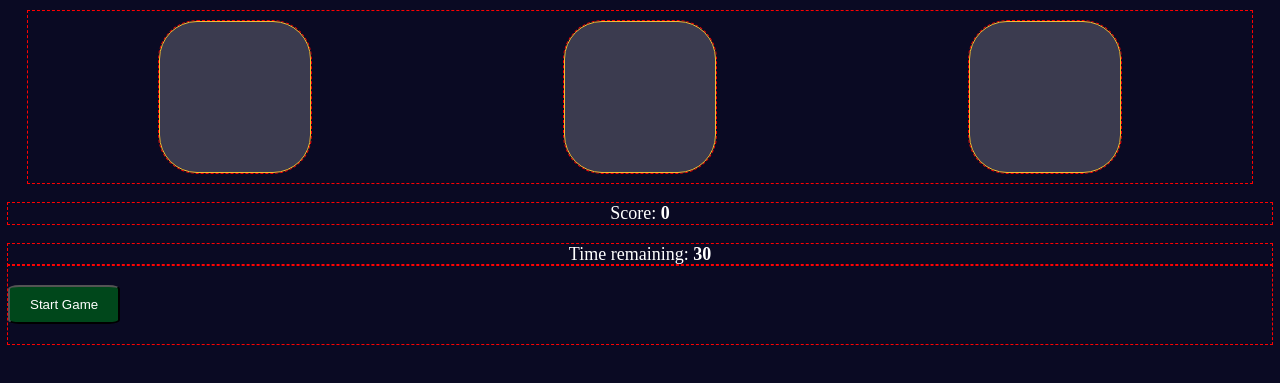
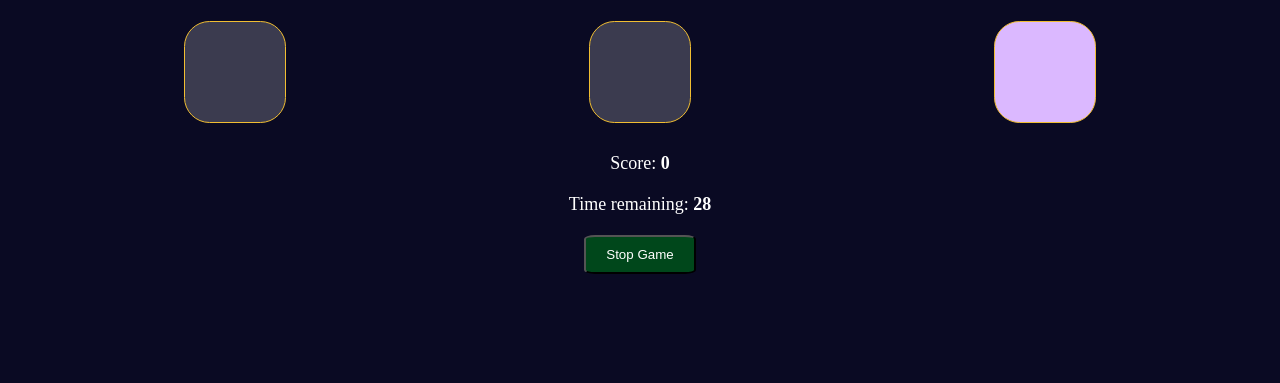
Before and after one commit to department19/FAC-Game, a website: page index.html in a window 1280 px wide. Both pictures are taken after a click on the button "Start Game". Shown: the part 39-422 px from the top of the page. Drawn offline with Linux system fonts and the light colour scheme.

Commit message:
updates to: start/stop button, readme notes

```diff
--- a/index.html
+++ b/index.html
@@ -17,7 +17,10 @@
   </div>
   <div id="score">Score: <span id="score-value">0</span></div>
   <div id="timer">Time remaining: <span id="timer-value">30</span></div>
-  <div id="buttonbox"><button id="startGame">Start Game</button></div>
+  <div id="buttonbox">
+    <button id="startGame" class="gamebutton">Start Game</button>
+    <button id="stopGame" class="gamebutton hidden">Stop Game</button>
+  </div>
   <script src="script.js"></script>
 </body>
 </html>
--- a/script.js
+++ b/script.js
@@ -4,10 +4,10 @@ document.addEventListener("DOMContentLoaded", function() {
   const scoreDisplay = document.getElementById("score-value");
   const timerDisplay = document.getElementById("timer-value");
   const gameStartButton = document.getElementById("startGame");
-  const score = 0;
-  const time = 30;
-  const isGameRunning = false;
-
+  const gameStopButton = document.getElementById("stopGame");
+  let score = 0;
+  let time = 30;
+  let isGameRunning = false;
 
   function resetGame() {
     score = 0;
@@ -16,17 +16,16 @@ document.addEventListener("DOMContentLoaded", function() {
     timerDisplay.textContent = time;
   }
 
-  function startGame() {
-    resetGame();
-    isGameRunning = true;
-    randomMole();
-    setTimeout(stopGame, 30100); // 30 seconds, the extra 100 needed to make it hit 0
-    startTimer();
+  function stopGame() {
+    // resetGame();
+    isGameRunning = false;
+    alert("Game Over! Your score: " + score);
   }
 
   // this make moles appear
   function randomMole() {
     const randomHole = holes[Math.floor(Math.random() * holes.length)];
+    // selecting the holes from an array, this method is scaleable
     randomHole.classList.add("mole");
     // this set timeout makes it so the mole appears for a set period?
     setTimeout(
@@ -34,34 +33,41 @@ document.addEventListener("DOMContentLoaded", function() {
           randomHole.classList.remove("mole");
           if (isGameRunning) {
             randomMole();
-          // this recursive, is check to see if the game is still running and trigger
-          // the mole spawn again
+          // this recursive, triggers the mole to spawn again.
           }
         },
         // below defines the speed of the moles to disappear
-        Math.random() * 2000 + 500,
+        (Math.random() * 2000) + 500,
     ); // Moles appear randomly between 0.5 to 2.5 second
   }
 
-  // make the timer go down, then stops it at 0?
+  // make the timer go down, then stops it at 0
   function startTimer() {
     const timer = setInterval(() => {
       time--;
       timerDisplay.textContent = time;
-      if (time <= 0) {
-        clearInterval(timer);
+      if (time <= 0 || isGameRunning == false) {
+        clearInterval(timer); // this is moved here to fix timer bug not resetting to 30
+        resetGame();
       }
     }, 1000);
   }
 
-  function stopGame() {
-    isGameRunning = false;
-    alert("Game Over! Your score: " + score);
+  function startGame() {
+    if (isGameRunning == false) {
+      isGameRunning = true;
+      randomMole();
+      setTimeout(stopGame, 30100);
+      // 30 seconds, the extra 100 value needed to make it hit 0
+      startTimer();
+    } else {
+      alert("game is already running");
+    }
   }
 
-  // removal of mole
+  // this function tracks mouse input to "whack" the "bug"
   holes.forEach(function(hole) {
-    hole.addEventListener("click", function() {
+    hole.addEventListener("mousedown", function() {
       if (isGameRunning && hole.classList.contains("mole")) {
         hole.classList.remove("mole");
         score++;
@@ -69,6 +75,18 @@ document.addEventListener("DOMContentLoaded", function() {
       }
     });
   });
-  gameStartButton.addEventListener("click", startGame);
-  // startGame();
+
+  // a button to start the game
+  gameStartButton.addEventListener("click", function() {
+    startGame();
+    gameStartButton.classList.add("hidden");
+    gameStopButton.classList.remove("hidden");
+  });
+
+  // the button to force stop the game
+  gameStopButton.addEventListener("click", function() {
+    stopGame();
+    gameStartButton.classList.remove("hidden");
+    gameStopButton.classList.add("hidden");
+  });
 });
--- a/styles.css
+++ b/styles.css
@@ -1,10 +1,6 @@
 /* * {
     outline: 1px red dashed;
 } */
-
-div {
-    outline: 1px red dashed;
-}
 
 :root {
     --bg1: #0a0a23;
@@ -35,8 +31,8 @@ body {
 }
 
 .hole {
-    width: 150px;
-    height: 150px;
+    width: 100px;
+    height: 100px;
     background-color: var(--bg4);
     border: 1px solid #f1be32;
     border-radius: 25%;
@@ -59,8 +55,15 @@ body {
     font-weight: bold;
 }
 
-#startGame {
-    margin:20px auto;
+#buttonbox {
+    display: flex;
+    justify-content: center;
+    align-items: center;
+    padding: 2rem 0;
+}
+
+.gamebutton {
+    /* margin: auto; */
     padding: 10px 20px;
     border-radius: 10%;
     background-color: #00471b;
@@ -68,3 +71,7 @@ body {
     color: #ffffff;
     cursor: pointer;
 }
+
+.hidden {
+    display: none;
+}
```
Also changed, not shown: README.md.
